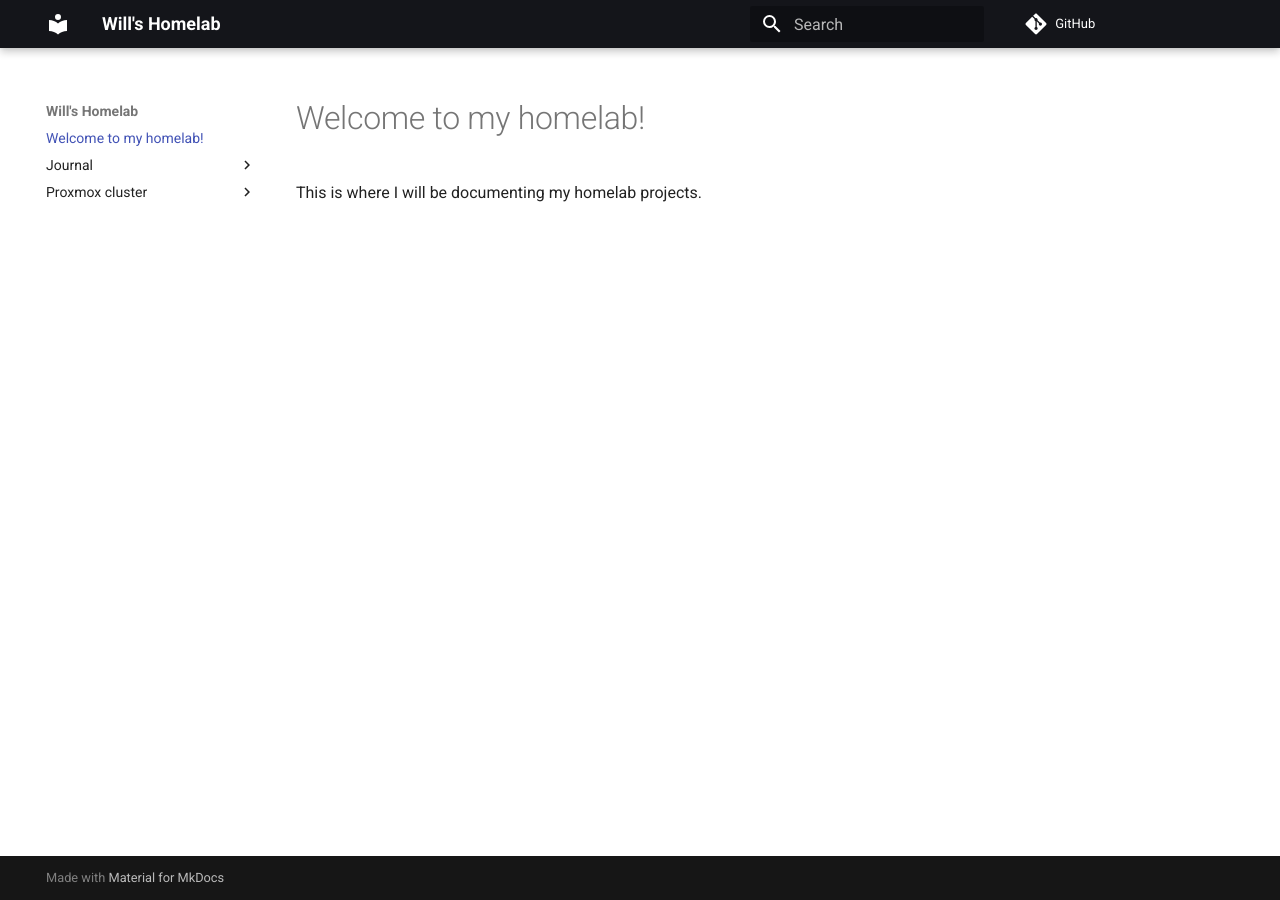
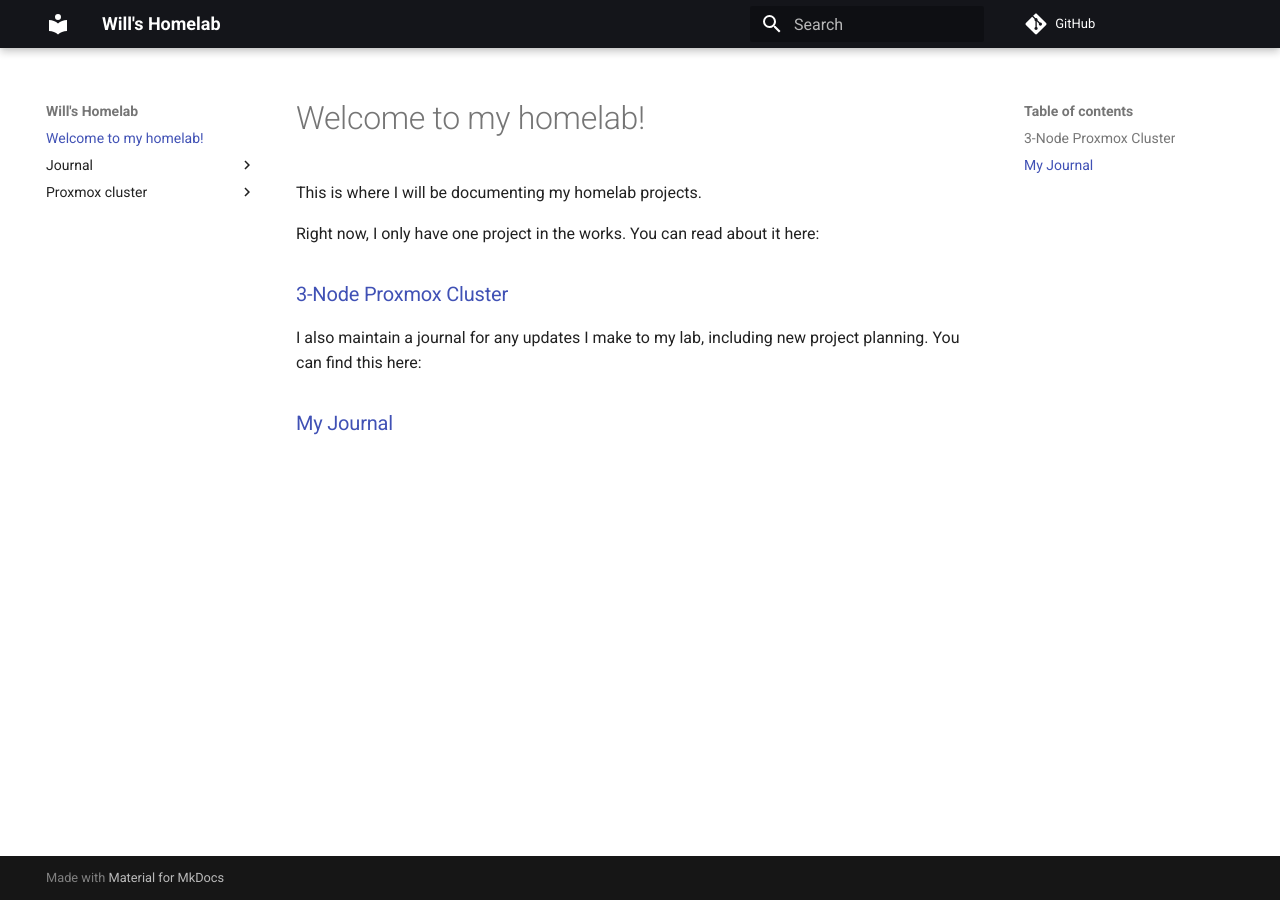
Before and after one commit to wmboeckman/homelab, an MkDocs documentation site: the page built from docs/index.md, in a window 1280 px wide. Built offline with MkDocs 1.6.1 and Material for MkDocs 9.7.7, drawn with Linux system fonts in a browser that asks for light colours; comment, search, counter and statistics services are not loaded.

Commit message:
updated home index - added links to current projects and journal

```diff
--- a/docs/index.md
+++ b/docs/index.md
@@ -1,3 +1,11 @@
 # Welcome to my homelab!
 
 This is where I will be documenting my homelab projects.
+
+Right now, I only have one project in the works. You can read about it here:
+
+### [3-Node Proxmox Cluster](proxmox-cluster/index.md)
+
+I also maintain a journal for any updates I make to my lab, including new project planning. You can find this here:
+
+### [My Journal](journal/index.md)
```
